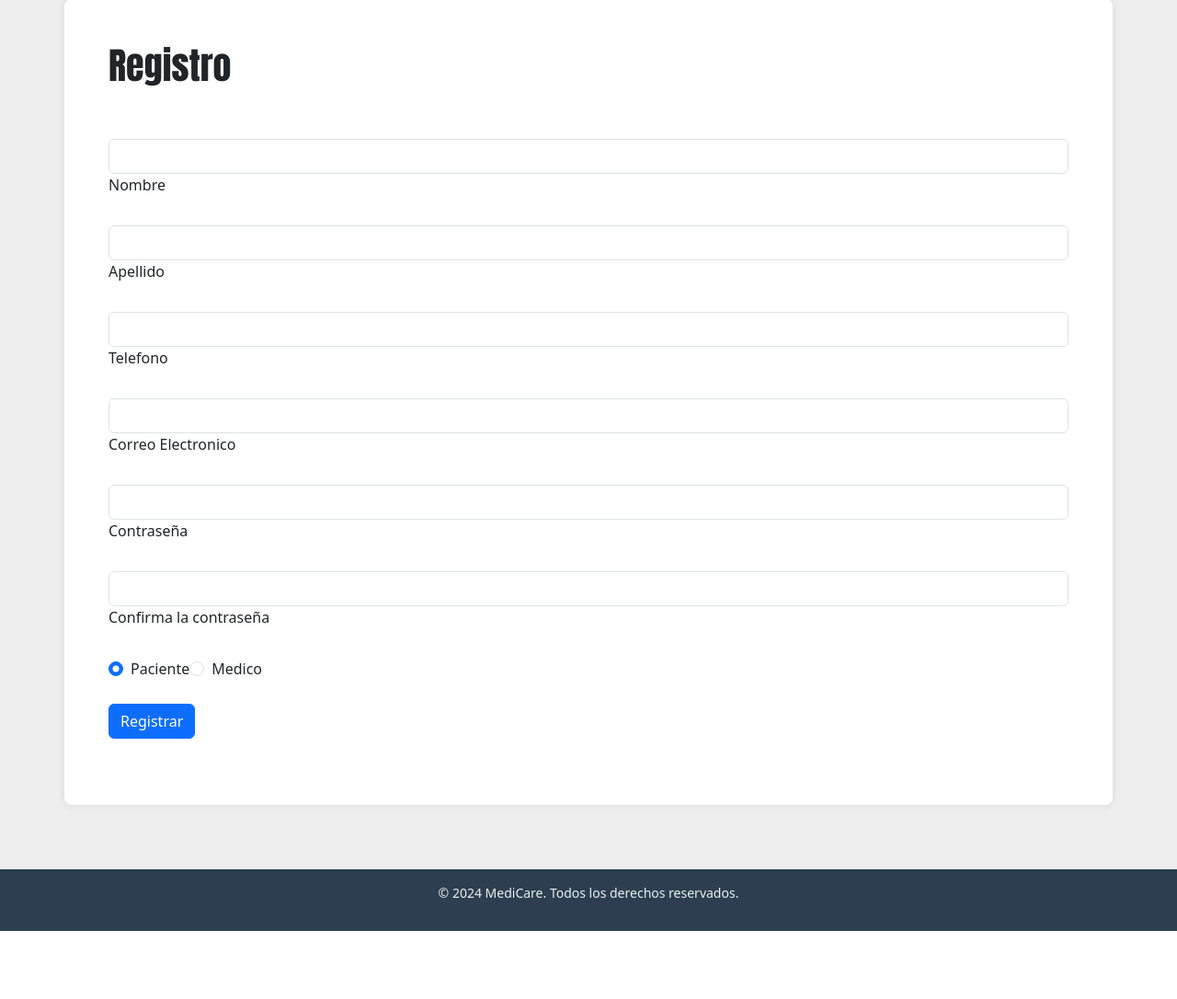
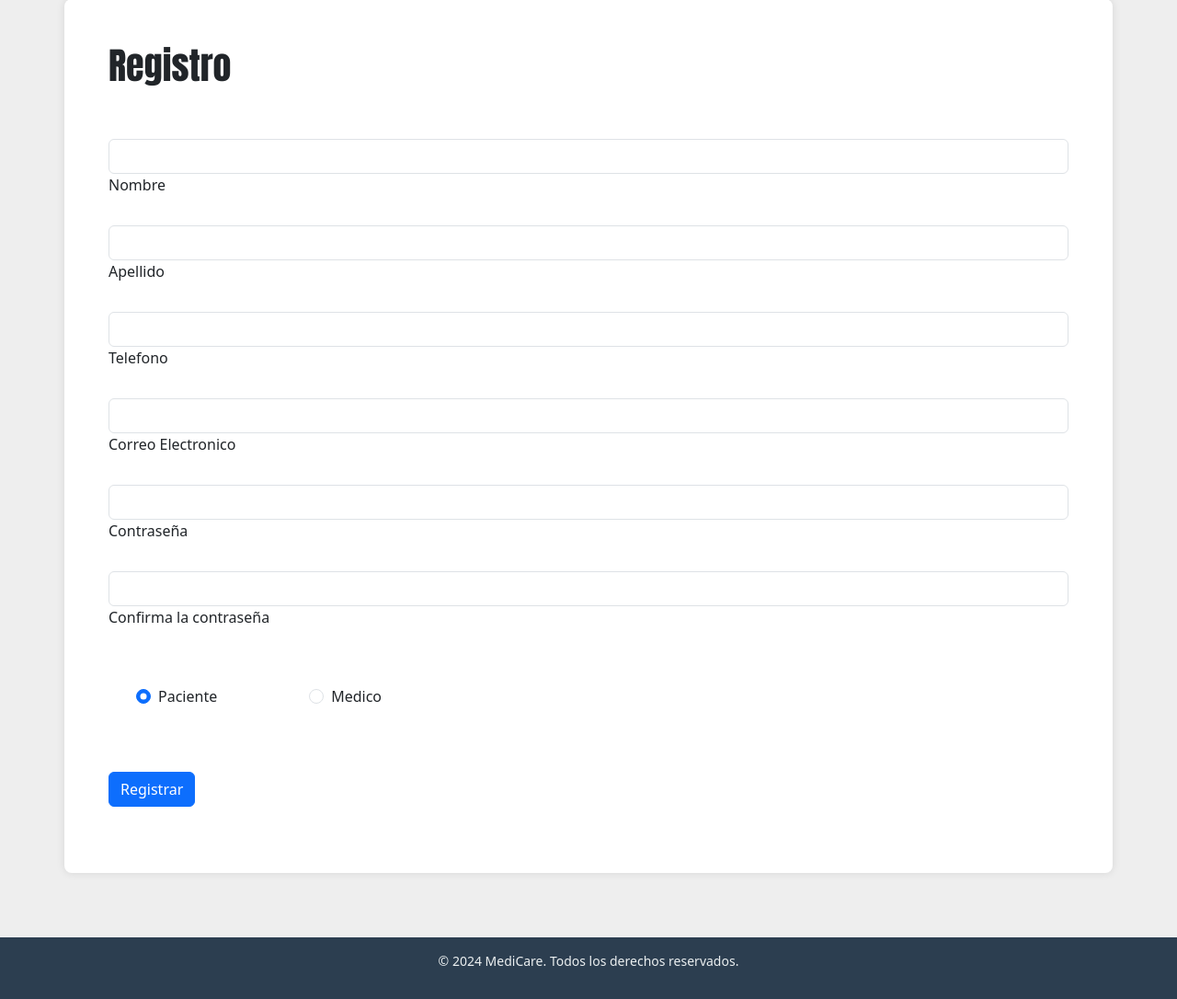
Before and after one commit to Samuelmendi/Proyecto_AmbienteClienteServidor, a PHP site: page /Login-registro/registro.php in a window 1280 px wide. Shown: the part 147-1233 px from the top of the page at 92% size. Before the commit the page ends 1159 px from the top, so only its background shows below. Run offline with PHP 8.4, Linux system fonts and the light colour scheme.

Commit message:
Actualizacion de registro

```diff
--- a/Login-registro/registro.php
+++ b/Login-registro/registro.php
@@ -5,6 +5,7 @@
 <head>
     <title>MediCare</title>
     <link rel="stylesheet" href="../css/stylesheet.css">
+    <link rel="script" href="../js/registroScript.js">
     <link href="https://cdn.jsdelivr.net/npm/bootstrap@5.3.0/dist/css/bootstrap.min.css" rel="stylesheet">
 </head>
 
@@ -60,15 +61,16 @@
 
                 <section class="RadioButtons">
                     <div class="form-check">
-                        <input class="form-check-input" type="radio" name="Paciente" id="RadioPaciente"
-                            checked>
+                        <input class="form-check-input" type="radio" name="radioOpcion" id="RadioPaciente" checked>
                         <label class="form-check-label" for="RadioPaciente">
                             Paciente
                         </label>
                     </div>
 
+                    <div style="margin: 20px"></div>
+
                     <div class="form-check">
-                        <input class="form-check-input" type="radio" name="Medico" id="RadioMedico">
+                        <input class="form-check-input" type="radio" name="radioOpcion" id="RadioMedico">
                         <label class="form-check-label" for="RadioMedico">
                             Medico
                         </label>
--- a/css/stylesheet.css
+++ b/css/stylesheet.css
@@ -145,12 +145,9 @@ footer {
 .RadioButtons{
     display: flex;
     flex-direction: row;
+    padding: 30px;
 }
 
-#RadioPaciente{
-    grid-column: 1;
+.RadioButtons div{
+    padding-right: 30px;
 }
-
-#RadioMedico{
-    grid-column: 2;
-}
```
Also changed, not shown: js/registroScript.js (added).
